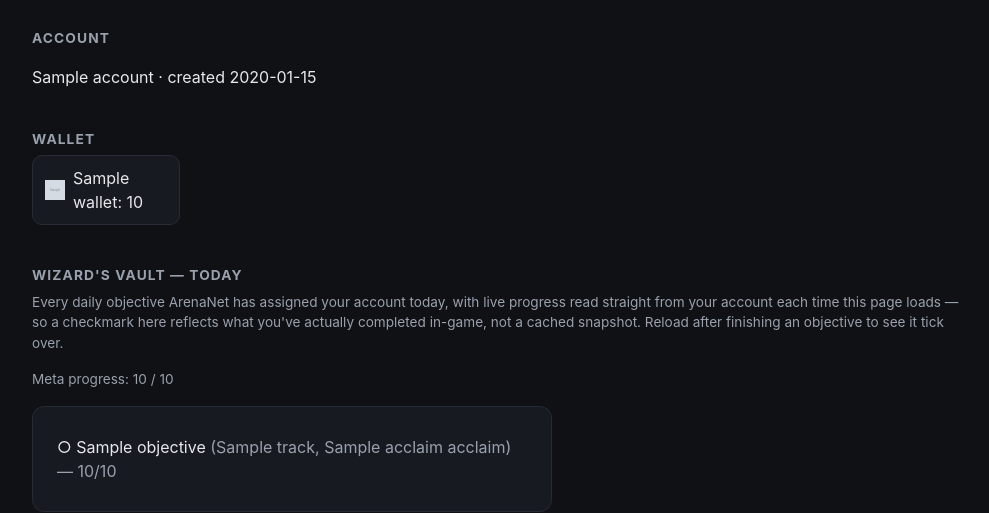
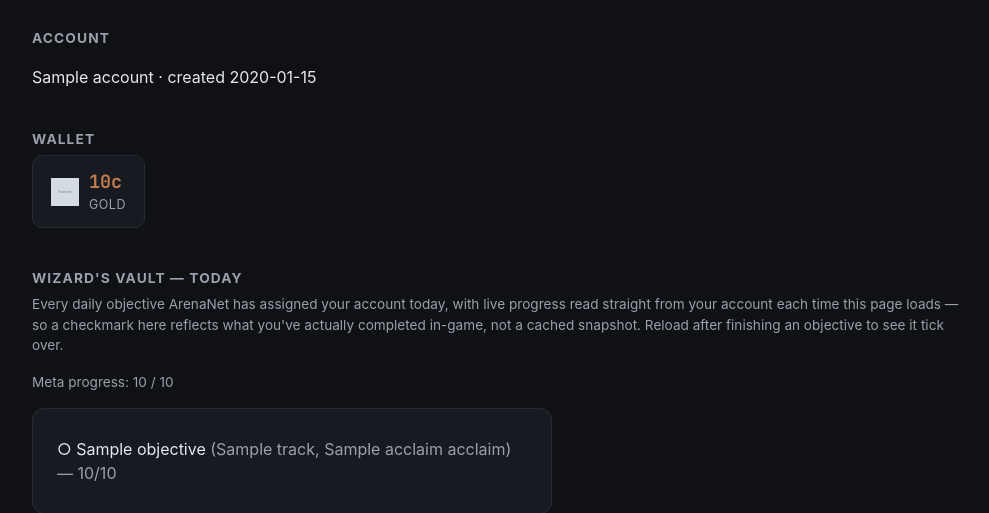
Before and after one commit to Revanito/gw2-ops-board, a FastAPI app: template app/templates/dashboard.html in a window 1280 px wide. Shown: the part 66-579 px from the top of the page, without its empty margins (138-1127 px from the left). Run offline with FastAPI, Linux system fonts and the light colour scheme; the template is opened without the code that fills it: most values are stand-ins (such as "Sample title", 1, 10 or a date in 2020); grey boxes marked "Sample" are stand-in pictures; parts of the project's set-up code (start-up, migrations or seed data) failed here and were passed over.

Commit message:
Redesign wallet as a headline strip (Gold/Karma/Laurel) + clean list
Replaces the boxed wallet-grid with a top summary row for the three most
commonly-checked currencies and a compact list for everything else.

Co-Authored-By: Claude Sonnet 5 <noreply@anthropic.com>

```diff
--- a/app/static/style.css
+++ b/app/static/style.css
@@ -282,9 +282,19 @@ button.secondary, .btn.secondary { background: transparent; border: 1px solid va
 .notice.error { background: #3b1a1a; color: #fca5a5; border: 1px solid #7f1d1d; }
 .notice.success { background: #14332c; color: #6ee7b7; border: 1px solid #065f46; }
 
-.wallet-grid { display: grid; grid-template-columns: repeat(auto-fill, minmax(140px, 1fr)); gap: 10px; }
-.wallet-entry { background: var(--bg-card); border: 1px solid var(--border); border-radius: 10px; padding: 10px 12px; display: flex; align-items: center; gap: 8px; }
-.wallet-entry img { width: 20px; height: 20px; }
+.wallet-headline { display: flex; gap: 12px; margin-bottom: 16px; flex-wrap: wrap; }
+.wh-item { display: flex; align-items: center; gap: 10px; background: var(--bg-card); border: 1px solid var(--border); border-radius: 10px; padding: 12px 18px; }
+.wh-item img { width: 28px; height: 28px; }
+.wh-value { font-size: 1.15rem; font-weight: 700; }
+.wh-label { color: var(--text-dim); font-size: 0.78rem; text-transform: uppercase; letter-spacing: 0.04em; }
+
+.wallet-list { border: 1px solid var(--border); border-radius: 10px; overflow: hidden; }
+.wallet-row { display: flex; align-items: center; gap: 10px; padding: 8px 14px; border-bottom: 1px solid var(--border); }
+.wallet-row:last-child { border-bottom: none; }
+.wallet-row:nth-child(odd) { background: var(--bg-card); }
+.wallet-row img { width: 18px; height: 18px; flex-shrink: 0; }
+.wr-name { flex: 1; }
+.wr-value { color: var(--text-dim); }
 
 .objective { padding: 8px 0; border-bottom: 1px solid var(--border); }
 .objective:last-child { border-bottom: none; }
--- a/app/templates/dashboard.html
+++ b/app/templates/dashboard.html
@@ -14,14 +14,35 @@
 <section>
   <h2>Wallet</h2>
   {% if wallet %}
-    <div class="wallet-grid">
-      {% for c in wallet %}
-      <div class="wallet-entry">
+    {% set headline_ids = [1, 2, 3] %}
+    {% set headline = wallet | selectattr('id', 'in', headline_ids) | list %}
+    {% set rest = wallet | rejectattr('id', 'in', headline_ids) | list %}
+    {% if headline %}
+    <div class="wallet-headline">
+      {% for c in headline %}
+      <div class="wh-item">
         {% if c.icon %}<img src="{{ c.icon }}" alt="">{% endif %}
-        <span>{{ c.name }}: {{ "{:,}".format(c.value) }}</span>
+        <div>
+          <div class="wh-value{{ ' mono' if c.id == 1 else '' }}">
+            {{ c.value | coins if c.id == 1 else "{:,}".format(c.value) }}
+          </div>
+          <div class="wh-label">{{ "Gold" if c.id == 1 else c.name }}</div>
+        </div>
       </div>
       {% endfor %}
     </div>
+    {% endif %}
+    {% if rest %}
+    <div class="wallet-list">
+      {% for c in rest %}
+      <div class="wallet-row">
+        {% if c.icon %}<img src="{{ c.icon }}" alt="">{% endif %}
+        <span class="wr-name">{{ c.name }}</span>
+        <span class="wr-value mono">{{ "{:,}".format(c.value) }}</span>
+      </div>
+      {% endfor %}
+    </div>
+    {% endif %}
   {% else %}
     <p class="dim">Couldn't load wallet right now.</p>
   {% endif %}
```
